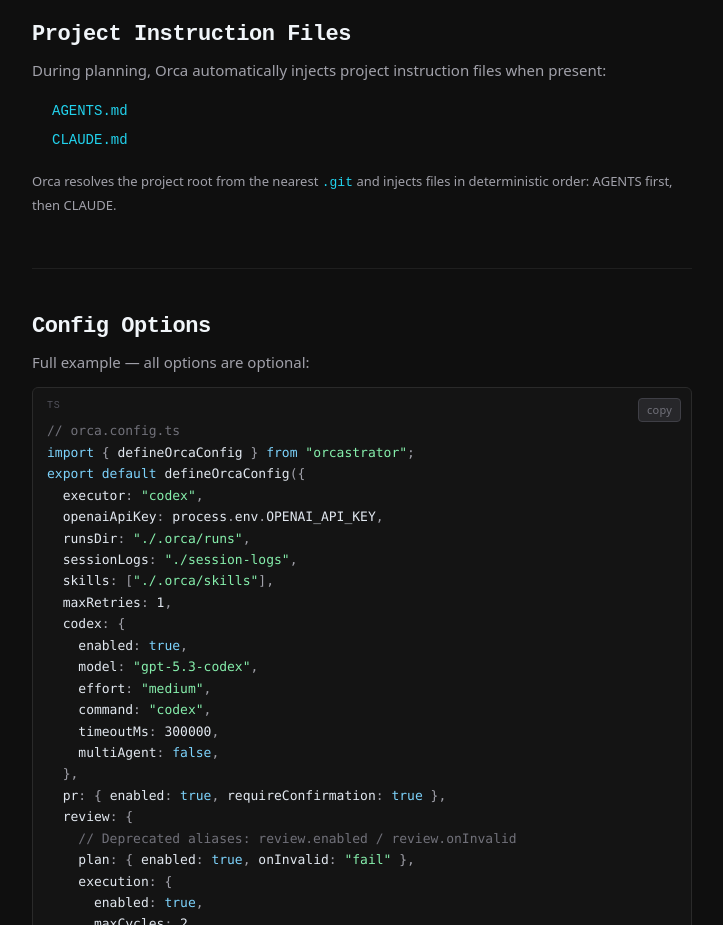
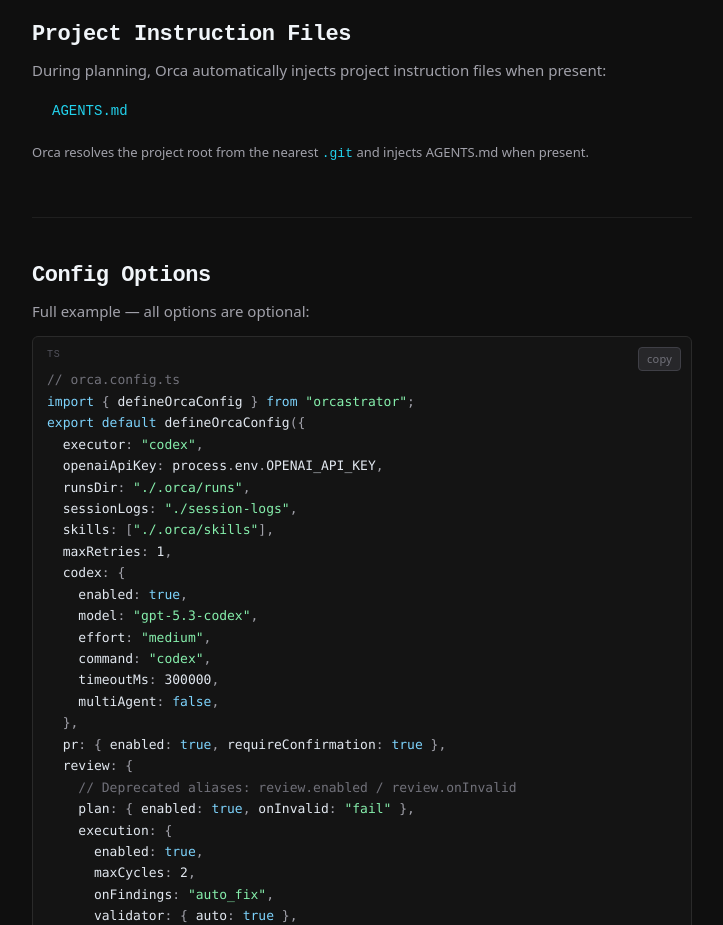
Before and after one commit to ratley/orca-web, a Next.js app: page / in a window 1280 px wide. Shown: the part 7460-8385 px from the top of the page, without its empty margins (348-1071 px from the left). Built offline with nearby package versions, Linux system fonts and the light colour scheme.

Commit message:
docs: align web docs with codex-only behavior

```diff
--- a/app/components/AgentSkillCard.tsx
+++ b/app/components/AgentSkillCard.tsx
@@ -9,7 +9,7 @@
 
 # Orca
 
-Orca (orcastrator) is a CLI that breaks a task into a graph of tasks and executes it end-to-end via Codex or Claude.
+Orca (orcastrator) is a CLI that breaks a task into a graph of tasks and executes it end-to-end via Codex.
 
 ## Install
 npm install -g orcastrator
--- a/app/page.tsx
+++ b/app/page.tsx
@@ -1002,16 +1002,6 @@
                   AGENTS.md
                 </code>
               </li>
-              <li>
-                <code
-                  style={{
-                    fontFamily: "ui-monospace, monospace",
-                    color: "#22d3ee",
-                  }}
-                >
-                  CLAUDE.md
-                </code>
-              </li>
             </ol>
             <p style={{ ...S.p, fontSize: "13px" }}>
               Orca resolves the project root from the nearest{" "}
@@ -1023,8 +1013,7 @@
               >
                 .git
               </code>{" "}
-              and injects files in deterministic order: AGENTS first, then
-              CLAUDE.
+              and injects AGENTS.md when present.
             </p>
           </section>
 
```
Also changed, not shown: 1 other file (tests, documents, lock files or other folders).
